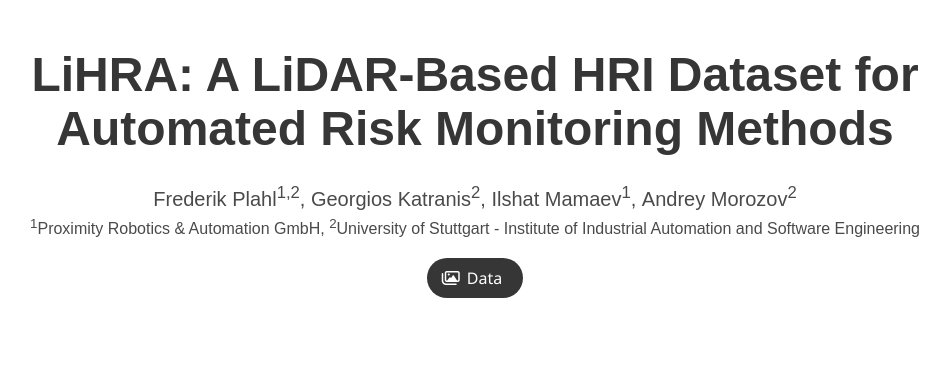
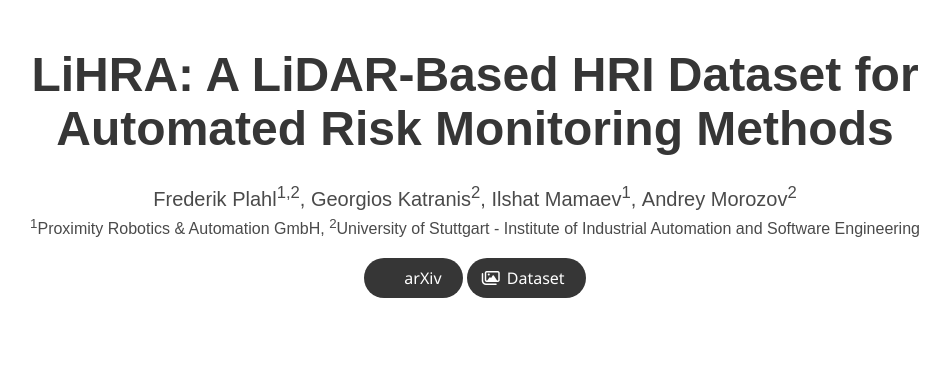
Before and after one commit to ProximityRobotics/LiHRA, a plain HTML site: page index.html in a window 1280 px wide. Shown: the top 385 px of the page, without its empty margins (165-1115 px from the left). Drawn offline with nearby package versions, Linux system fonts and the light colour scheme; some icons are missing; a web font is replaced by a local one.

Commit message:
Add axiv link

```diff
--- a/index.html
+++ b/index.html
@@ -78,15 +78,15 @@
                   <span>Paper</span>
                 </a>
               </span> -->
-              <!-- <span class="link-block">
-                <a href="https://0.0.0.0"
+              <span class="link-block">
+                <a href="https://arxiv.org/abs/2509.06597"
                    class="external-link button is-normal is-rounded is-dark">
                   <span class="icon">
                       <i class="ai ai-arxiv"></i>
                   </span>
                   <span>arXiv</span>
                 </a>
-              </span> -->
+              </span>
               <!-- Dataset Link. -->
               <span class="link-block">
                 <a href="https://doi.org/10.5281/zenodo.16675029"
@@ -94,7 +94,7 @@
                   <span class="icon">
                       <i class="far fa-images"></i>
                   </span>
-                  <span>Data</span>
+                  <span>Dataset</span>
                   </a>
             </div>
 
```
